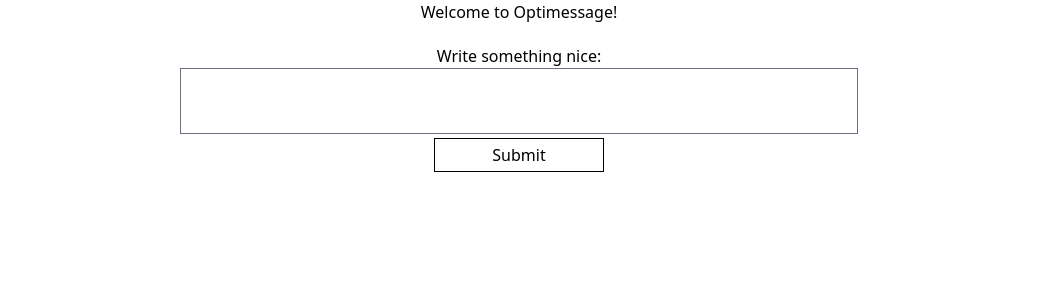
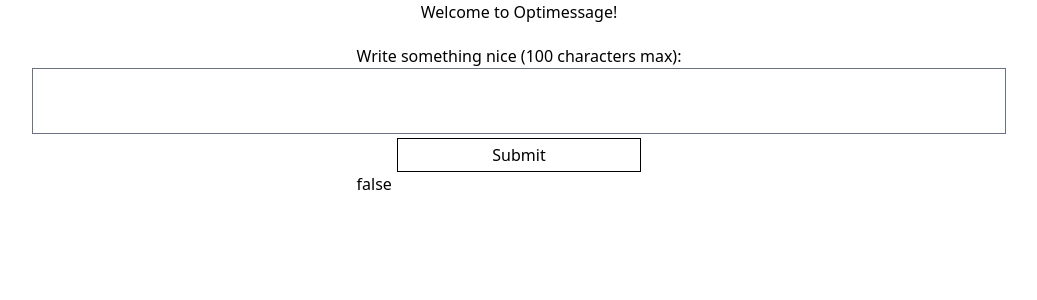
Before and after one commit to WillFrancois/Optimessage, a SvelteKit app: page / in a window 1280 px wide. Shown: the top 300 px of the page, without its empty margins (121-1158 px from the left). Built offline with nearby package versions, Linux system fonts and the light colour scheme.

Commit message:
Added loading indicator for auto-mod

```diff
--- a/src/routes/+page.svelte
+++ b/src/routes/+page.svelte
@@ -1,11 +1,27 @@
 <script lang="ts">
-	function verifyMessage(): boolean {
+	let loading: boolean = $state(false);
+
+	async function verifyMessage(): Promise<boolean> {
+		loading = true;
 		let userText: HTMLTextAreaElement | null = document.querySelector('#user-input');
 
 		if (userText != null) {
-			console.log(userText.value);
+			let header = new Headers();
+			header.append('Content-Type', 'application/json');
+
+			let response = await fetch('http://localhost:1337/optimessage/verify-message', {
+				method: 'POST',
+				body: JSON.stringify({ message: `${userText.value}` }),
+				headers: header
+			}).then((response) => {
+				loading = false;
+				return response.text();
+			});
+
+			console.log(response);
 		}
 
+		loading = false;
 		return false;
 	}
 </script>
@@ -14,13 +30,20 @@
 
 <form>
 	<div class="grid w-screen place-content-center">
-		<h2 class="mt-5 text-center">Write something nice:</h2>
-		<textarea id="user-input" class="resize-none place-self-center md:w-2/1 lg:w-3/1"></textarea>
+		<h2 class="mt-5 text-center">Write something nice (100 characters max):</h2>
+		<textarea
+			maxlength="100"
+			id="user-input"
+			class="resize-none place-self-center md:w-2/1 lg:w-3/1"
+		></textarea>
 		<button
 			class="mt-1 place-self-center border-1 p-1 md:w-1/2 lg:w-3/4"
 			type="submit"
 			aria-label="Submit Button"
 			onclick={verifyMessage}>Submit</button
 		>
+		<p>
+			{loading}
+		</p>
 	</div>
 </form>
```
